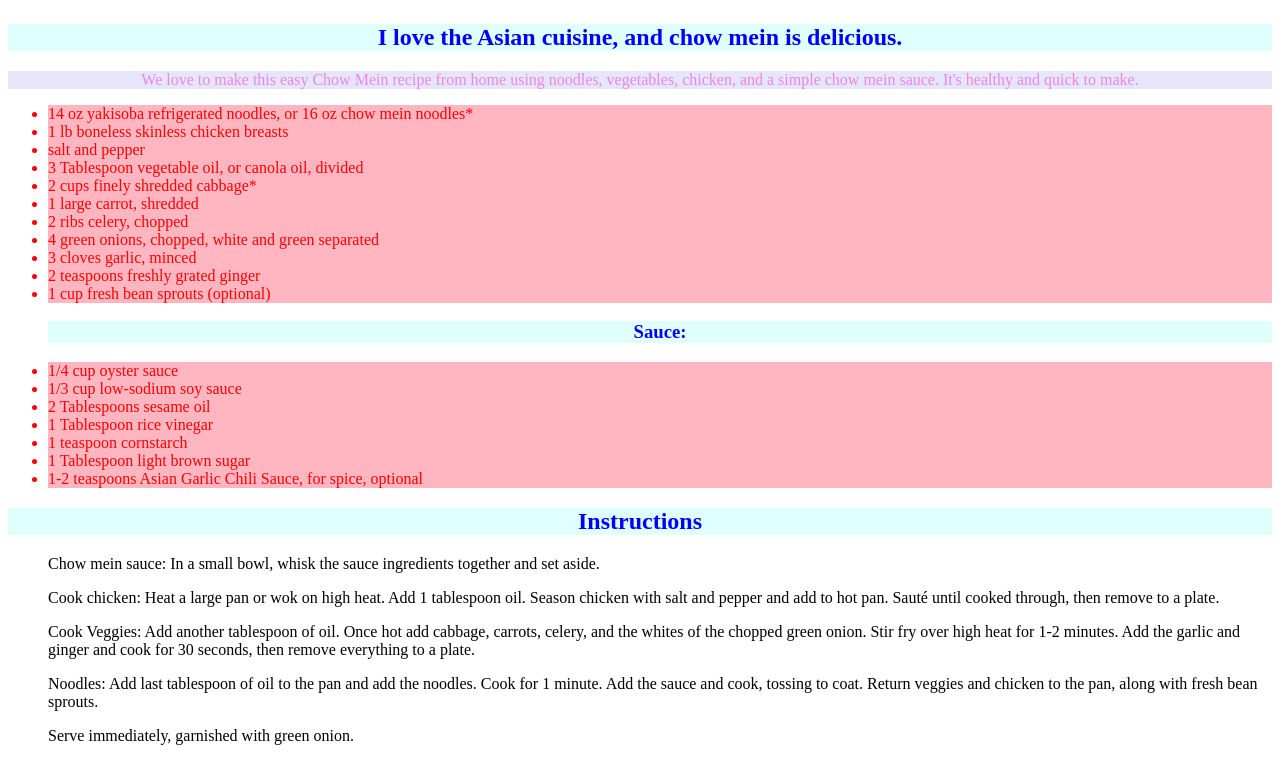
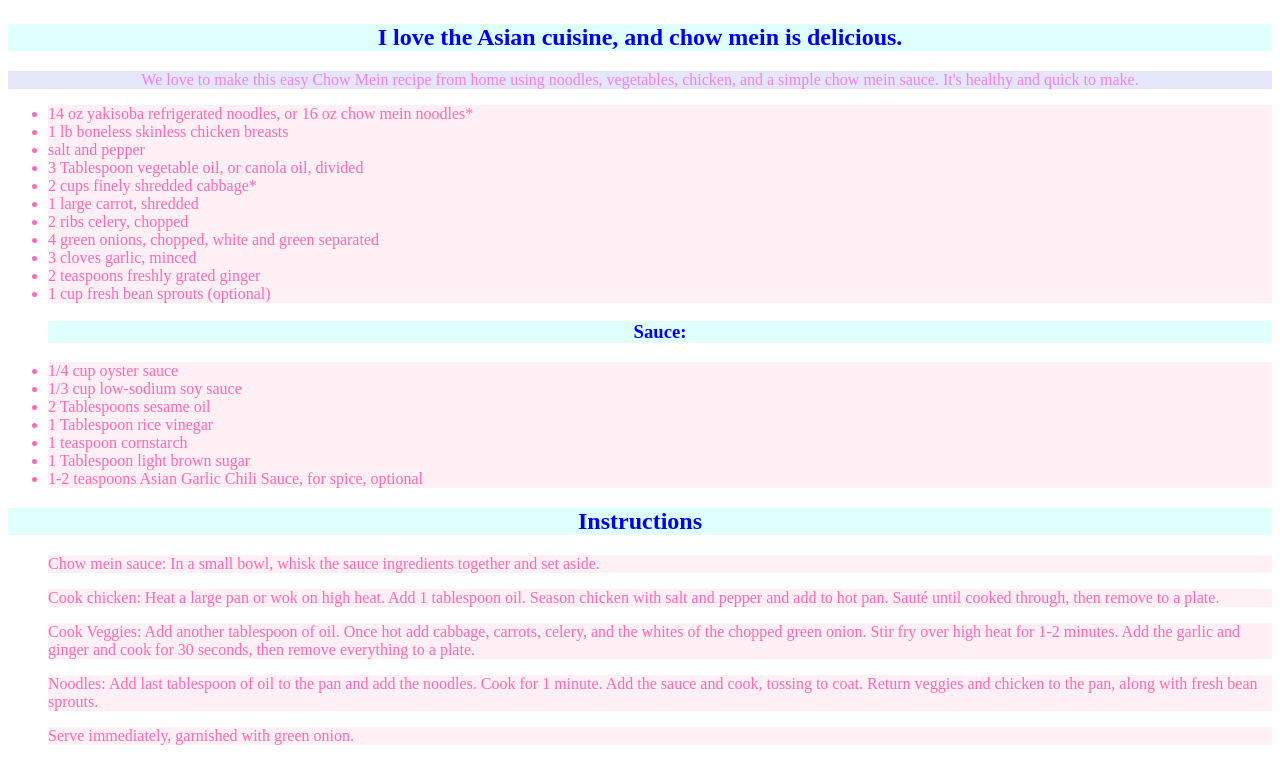
Before and after one commit to Trukin8r/Odin-recipes-Zoe, a plain HTML site: page recipes/Chow-Mein.html in a window 1280 px wide. Shown: the part 1880-2641 px from the top of the page. Drawn offline with Linux system fonts and the light colour scheme.

Commit message:
finishing up for now on chow mein

```diff
--- a/style.css
+++ b/style.css
@@ -1,9 +1,15 @@
 /* style.css */
 
 li.money {
-    background-color: lightpink;
+    background-color: lavenderblush;
+    font: 900;
+    color: hotpink;
+}
+
+.hit-it {
+    background-color: lavenderblush;
+    color: hotpink;
     font: large;
-    color: red;
 }
 
 .wannabe {
```
